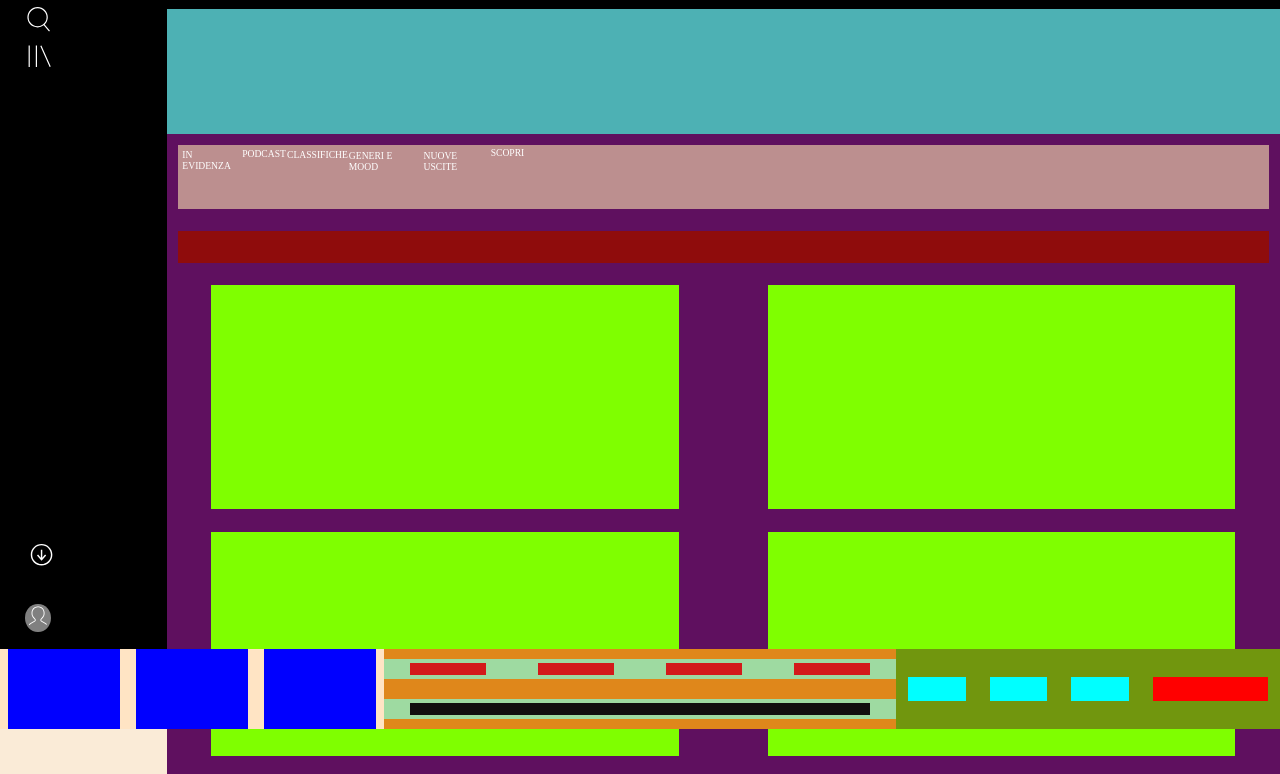
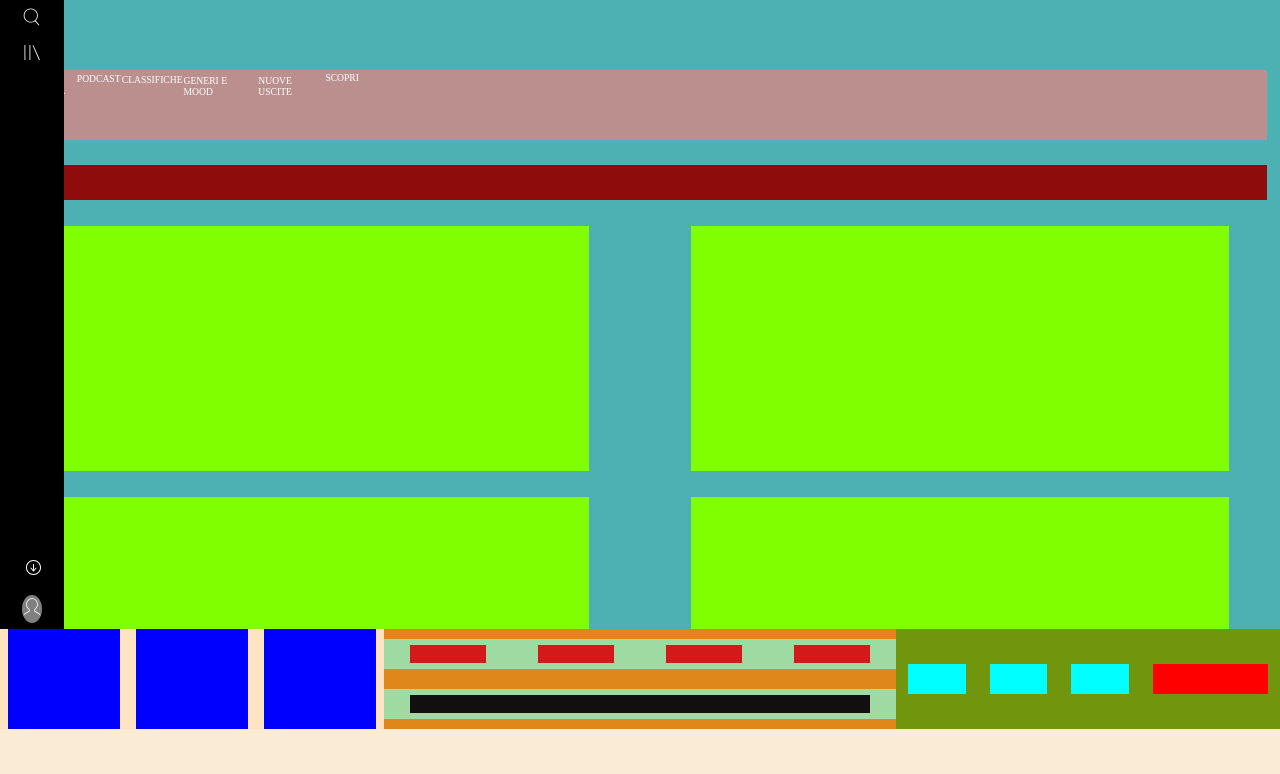
Before and after one commit to vera-sprinceana/html-css-spotifyweb, a plain HTML site: page index.html in a window 1280 px wide. Shown: the part 71-845 px from the top of the page. After the commit the page ends 800 px from the top, so only its background shows below. Drawn offline with Linux system fonts and the light colour scheme.

Commit message:
struttura corretta

```diff
--- a/asset/css/style.css
+++ b/asset/css/style.css
@@ -4,27 +4,31 @@
     box-sizing: border-box;
 }
 
-body{
+.web-app{
     background-color: antiquewhite;
+    height: 100vh;
 }
-
-main{
+.web-app-top{
+    height: calc(100% - 100px);
+    display: flex;
+}
+.main{
     width: 100%;
     /* da cancellare */
-    height: 90vh;
     background-color: rgb(77, 177, 180);
+    overflow-y: auto;
     display: flex;
-
+    flex-wrap: wrap;
 }
 
 .part-top{
     background-color: rgba(0,0,0,255);
-    width: 87%;
+    width: 95%;
     /* da cancellare */
-    height: 10vh;
     position: fixed;
     right: 0;
     top: 0;
+    height: 7%;
     display: flex;
     justify-content: flex-end;
     align-items: center;
@@ -46,15 +50,18 @@ button{
     color: white;
     border: 1px solid white;
 }
-.part-vertical{
-    width: 15%;
+.aside{
+    width: 5%;
+    height: calc(100% - 100px);
+    z-index: 1;
+    position: fixed;
     /* da cancellare */
-    height: 90vh;
     background-color: rgba(0,0,0,255);
     justify-content: space-between;
+
 }
 /* aside nav */
-.part-vertical,
+.aside,
 .nav-top,
 .nav-bottom{
     display: flex;
@@ -76,7 +83,7 @@ button{
     margin: 10% 0;
 }
 .icon{
-    width: 70%;
+    width: 20px;
     height: 20%;
     display: flex;
 }
@@ -85,27 +92,25 @@ button{
     background-color: grey;
     border-radius: 60%;
 }
-.contain{
+/* .contain{
     width: 100%;
-    height: 80vh;
-    margin: 16% 0;
+    margin-top: 10%;
     display: flex;
     flex-wrap: wrap;
-    overflow-y: scroll;
     background-color: rgb(95, 16, 95) ;
-}
+} */
 .menu,
 .title{
     width: calc(100% - 1%);
     margin: 1%;
 }
 .menu{
+    margin-top: 11%;
     width: 100%;
     height: 10%;
     background-color: rosybrown;
     display: flex;
     flex-wrap: wrap;
-
     flex-direction: column;
 }
 
@@ -141,12 +146,14 @@ ul{
     height: 35%;
     background-color: chartreuse;
 }
-
-footer{
+.web-app-bottom{
+    height: 100px;
+    background-color: coral;
     display: flex;
-    width: 100%;
+}
+.footer{
+    display: flex;
     background-color: blueviolet;
-    height: 10vh;
 }
 .menu-left{
     width: 30%;
--- a/index.html
+++ b/index.html
@@ -8,14 +8,9 @@
     <link rel="stylesheet" href="./asset/css/style.css">
     <title>Spotifyweb</title>
 </head>
-<body>
-    <main> <!--overflow-->
-        <div class="part-top">
-            <div class="button">
-                <button>Effettua l'upgrade</button>
-            </div>
-        </div>
-        <aside class="part-vertical">
+<body class="web-app">
+    <div class="web-app-top">
+        <div class="aside">
             <div class="nav-top">
                 <div class="icon">
                     <svg xmlns="http://www.w3.org/2000/svg" viewBox="0 0 167.5 167.5" class="spotify-logo"><title>Spotify</title><path fill="#ffffff" d="M83.7 0C37.5 0 0 37.5 0 83.7c0 46.3 37.5 83.7 83.7 83.7 46.3 0 83.7-37.5 83.7-83.7S130 0 83.7 0zM122 120.8c-1.4 2.5-4.6 3.2-7 1.7-19.8-12-44.5-14.7-73.7-8-2.8.5-5.6-1.2-6.2-4-.2-2.8 1.5-5.6 4-6.2 32-7.3 59.6-4.2 81.6 9.3 2.6 1.5 3.4 4.7 1.8 7.2zM132.5 98c-2 3-6 4-9 2.2-22.5-14-56.8-18-83.4-9.8-3.2 1-7-1-8-4.3s1-7 4.6-8c30.4-9 68.2-4.5 94 11 3 2 4 6 2 9zm1-23.8c-27-16-71.6-17.5-97.4-9.7-4 1.3-8.2-1-9.5-5.2-1.3-4 1-8.5 5.2-9.8 29.6-9 78.8-7.2 109.8 11.2 3.7 2.2 5 7 2.7 10.7-2 3.8-7 5-10.6 2.8z"/></svg>
@@ -38,8 +33,13 @@
                     <svg class="profile" viewBox="0 0 80 90" xmlns="http://www.w3.org/2000/svg"><title>User Icon</title><path d="M67.74 61.78l-14.5-8.334c-.735-.422-1.24-1.145-1.385-1.98-.145-.835.088-1.685.638-2.33l5.912-6.93c3.747-4.378 5.81-9.967 5.81-15.737v-2.256c0-6.668-2.792-13.108-7.658-17.67C51.622 1.92 45.17-.386 38.392.054c-12.677.82-22.607 11.772-22.607 24.934v1.483c0 5.77 2.063 11.36 5.81 15.736l5.912 6.933c.55.644.783 1.493.638 2.33-.143.834-.648 1.556-1.383 1.98l-14.494 8.33C4.7 66.077 0 74.15 0 82.844v6.76h3.333v-6.76c0-7.5 4.055-14.46 10.59-18.174l14.5-8.334c1.597-.918 2.692-2.487 3.007-4.302.315-1.815-.19-3.66-1.387-5.06l-5.913-6.936c-3.23-3.775-5.01-8.594-5.01-13.57v-1.484c0-11.41 8.562-20.9 19.488-21.608 5.85-.377 11.415 1.61 15.67 5.598 4.26 3.992 6.605 9.404 6.605 15.24v2.254c0 4.976-1.778 9.796-5.01 13.57l-5.915 6.935c-1.195 1.4-1.7 3.246-1.386 5.06.313 1.816 1.41 3.385 3.008 4.303l14.507 8.338c6.525 3.71 10.58 10.67 10.58 18.17v6.76H80v-6.76c0-8.695-4.7-16.768-12.26-21.063z" fill="#ffffff" fill-rule="evenodd"/></svg>
                 </div>
             </div>
-        </aside>
-        <div class="contain">
+        </div>
+            <div class="main">
+                <div class="part-top">
+                    <div class="button">
+                        <button>Effettua l'upgrade</button>
+                    </div>
+                </div>
                     <div class="menu">
                         <nav>
                             <ul>
@@ -72,9 +72,9 @@
                     <div class="cards"></div>
                     <div class="cards"></div>
                 </div>
-
-    </main>
-    <footer>
+            </div> <!--overflow-->
+    </div>
+    <div class="web-app-bottom">
             <div class="menu-left">
                 <div class="icon-left"></div>
                 <div class="icon-left"></div>
@@ -97,6 +97,8 @@
                 <div class="icon-right"></div>
                 <div class="ro"></div>
             </div>
-    </footer>
+    </div>
+
+
 </body>
 </html>
```
Lines whose indentation alone changed are shown as unchanged.
